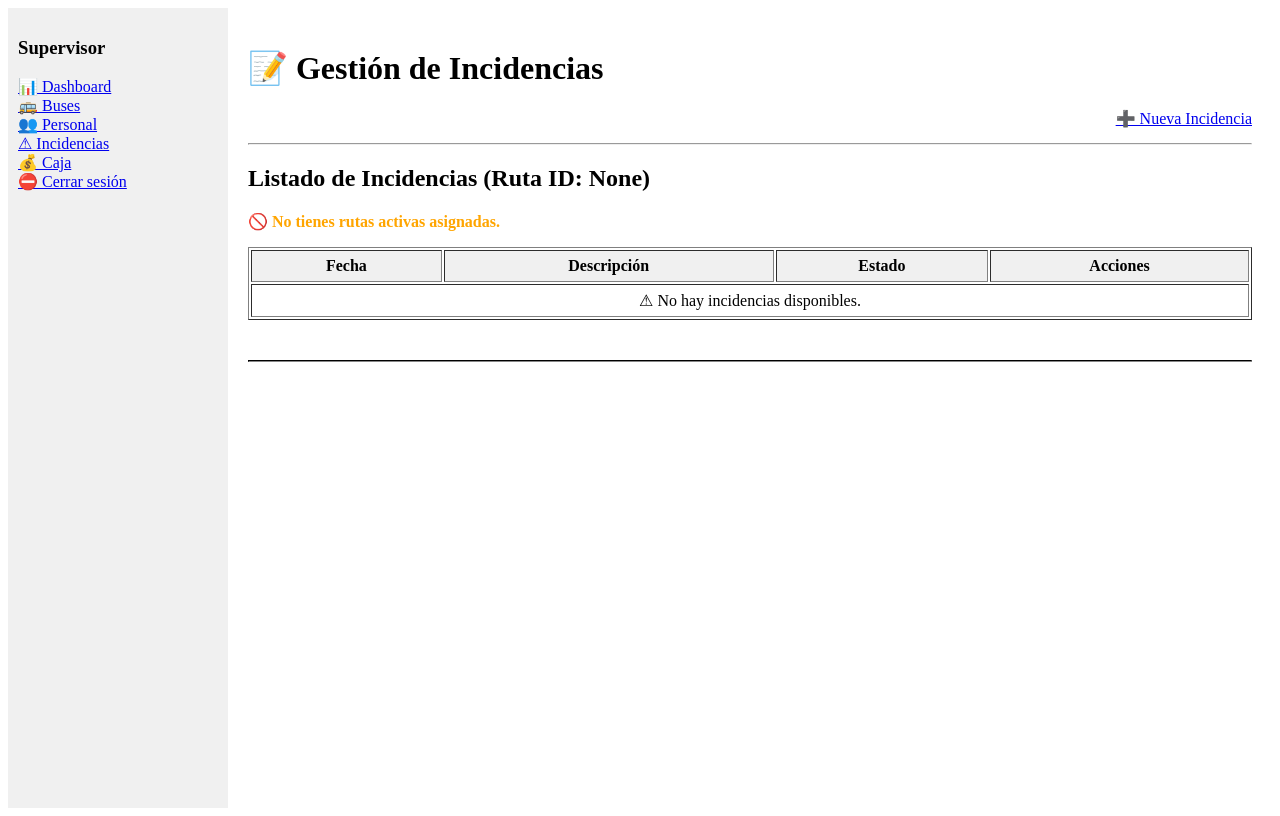
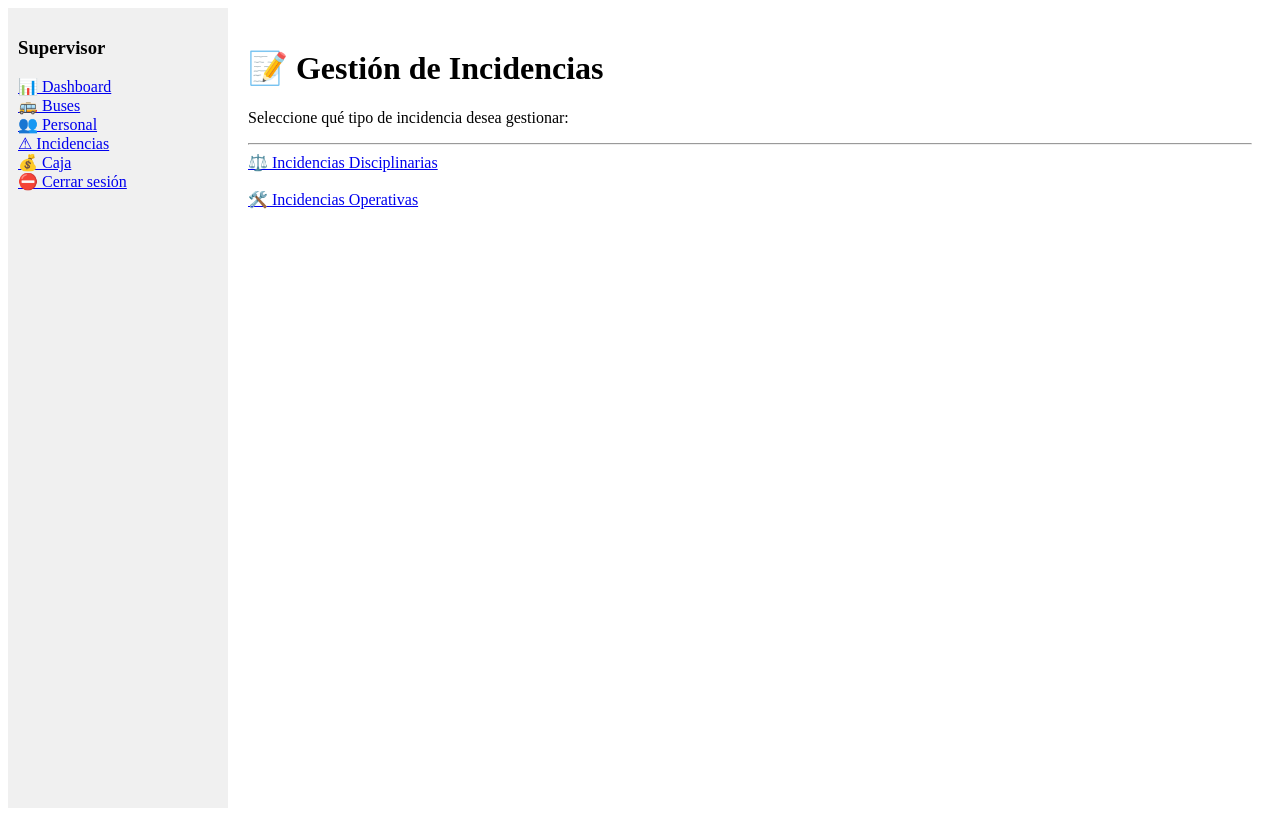
Before and after one commit to FerPonce42/BD-STELMAN-BUSES, a Flask app: page /panel/incidencias in a window 1280 px wide. Run offline with Flask 3, Linux system fonts and the light colour scheme; the visitor is signed in with stand-in values (Sample User, id 1); data that the repository does not hold is empty; some libraries are stand-ins or nearby versions.

Commit message:
separar tipos de incidencia

```diff
--- a/app.py
+++ b/app.py
@@ -735,19 +735,27 @@ def actualizar_personal_cobrador():
     return redirect(url_for("panel_personal_cobradores"))
 
 
-#####
-# =====================================================
-# PANEL INCIDENCIAS
-# =====================================================
-@app.route("/panel/incidencias")
+# =============================================
+# PANEL GENERAL DE INCIDENCIAS
+# =============================================
+@app.route("/panel/incidencias", methods=['GET'])
 def panel_incidencias():
+    if 'usuario' not in session:
+        return redirect(url_for('login'))
+    return render_template("privado/incidencias.html")
+
+# =============================================
+# INCIDENCIAS DISCIPLINARIAS
+# =============================================
+@app.route("/panel/incidencias/disciplinarias", methods=['GET'])
+def panel_incidencias_disciplinarias():
     if 'usuario' not in session:
         return redirect(url_for('login'))
 
     cursor = mysql.connection.cursor()
     id_supervisor = session['id']
 
-    # Obtener ruta activa del supervisor
+    # Detectar ruta activa del supervisor
     cursor.execute("""
         SELECT id_ruta
         FROM supervisor_ruta
@@ -756,82 +764,39 @@ def panel_incidencias():
     row = cursor.fetchone()
     id_ruta = row['id_ruta'] if row else None
 
-    incidencias = []
-    editar_incidencia = None
+    # Obtener incidencias disciplinarias
+    if id_ruta:
+        cursor.execute("""
+            SELECT i.id_incidencia, i.fecha, i.descripcion, i.estado,
+                   id.tipo_disciplinaria, id.sancion
+            FROM incidencia i
+            JOIN incidencia_disciplinaria id ON i.id_incidencia=id.id_incidencia
+            -- Se pueden filtrar por empleados asignados a la ruta si aplica
+            ORDER BY i.fecha DESC
+        """)
+    else:
+        # Si no tiene ruta, mostrar todas o ninguna según política
+        cursor.execute("""
+            SELECT i.id_incidencia, i.fecha, i.descripcion, i.estado,
+                   id.tipo_disciplinaria, id.sancion
+            FROM incidencia i
+            JOIN incidencia_disciplinaria id ON i.id_incidencia=id.id_incidencia
+            ORDER BY i.fecha DESC
+        """)
+    incidencias = cursor.fetchall()
+    cursor.close()
 
-    if id_ruta:
-        # Traer solo incidencias asociadas a buses de la ruta del supervisor
-        cursor.execute("""
-            SELECT i.*
-            FROM incidencia i
-            JOIN bus_ruta br ON br.id_ruta = %s
-            JOIN bus b ON b.id_bus = br.id_bus
-            JOIN mantenimiento m ON m.id_bus = b.id_bus
-            WHERE i.id_incidencia = m.id_mantenimiento
-        """, (id_ruta,))
-        incidencias = cursor.fetchall()
+    return render_template("privado/incidencias_disciplinarias.html",
+                           incidencias=incidencias,
+                           id_ruta=id_ruta)
 
-    # Editar incidencia
-    if "editar" in request.args:
-        id_incidencia = request.args["editar"]
-        cursor.execute("SELECT * FROM incidencia WHERE id_incidencia=%s", (id_incidencia,))
-        editar_incidencia = cursor.fetchone()
-        # Verificar que pertenece a la ruta del supervisor
-        if id_ruta:
-            cursor.execute("""
-                SELECT 1
-                FROM bus_ruta br
-                JOIN bus b ON br.id_ruta=%s AND br.id_bus=b.id_bus
-                JOIN mantenimiento m ON m.id_bus=b.id_bus AND m.id_mantenimiento=%s
-            """, (id_ruta, id_incidencia))
-            if not cursor.fetchone():
-                flash("❌ No tienes permiso para editar esta incidencia.", "danger")
-                editar_incidencia = None
-        else:
-            flash("❌ No tienes rutas activas.", "danger")
-            editar_incidencia = None
-
-    # Eliminar incidencia
-    if "eliminar" in request.args:
-        id_incidencia = request.args["eliminar"]
-        try:
-            mysql.connection.begin()
-            # Verificar permisos
-            permitido = False
-            if id_ruta:
-                cursor.execute("""
-                    SELECT 1
-                    FROM bus_ruta br
-                    JOIN bus b ON br.id_ruta=%s AND br.id_bus=b.id_bus
-                    JOIN mantenimiento m ON m.id_bus=b.id_bus AND m.id_mantenimiento=%s
-                """, (id_ruta, id_incidencia))
-                permitido = bool(cursor.fetchone())
-            if not permitido:
-                flash("❌ No tienes permiso para eliminar esta incidencia.", "danger")
-            else:
-                cursor.execute("DELETE FROM incidencia WHERE id_incidencia=%s", (id_incidencia,))
-                mysql.connection.commit()
-                flash("✔ Incidencia eliminada.", "success")
-        except Exception as e:
-            mysql.connection.rollback()
-            flash(f"❌ Error: {str(e)}", "danger")
-        return redirect(url_for("panel_incidencias"))
-
-    cursor.close()
-    return render_template("privado/incidencias.html",
-                           incidencias=incidencias,
-                           id_ruta=id_ruta,
-                           editar_incidencia=editar_incidencia)
-
-
-@app.route("/registrar_incidencia", methods=['POST'])
-def registrar_incidencia():
-    if 'usuario' not in session:
-        return redirect(url_for('login'))
-
+# Crear nueva incidencia disciplinaria
+@app.route("/registrar_incidencia_disciplinaria", methods=['POST'])
+def registrar_incidencia_disciplinaria():
     cursor = mysql.connection.cursor()
     try:
         mysql.connection.begin()
+
         cursor.execute("""
             INSERT INTO incidencia(fecha, descripcion, estado)
             VALUES (%s, %s, %s)
@@ -840,57 +805,137 @@ def registrar_incidencia():
             request.form["descripcion"],
             request.form["estado"]
         ))
+        id_incidencia = cursor.lastrowid
+
+        cursor.execute("""
+            INSERT INTO incidencia_disciplinaria(id_incidencia, tipo_disciplinaria, sancion)
+            VALUES (%s, %s, %s)
+        """, (
+            id_incidencia,
+            request.form["tipo_disciplinaria"],
+            request.form["sancion"]
+        ))
+
         mysql.connection.commit()
-        flash("✔ Incidencia registrada.", "success")
+        flash("✔ Incidencia disciplinaria registrada.", "success")
     except Exception as e:
         mysql.connection.rollback()
         flash(f"❌ Error: {str(e)}", "danger")
     cursor.close()
-    return redirect(url_for("panel_incidencias"))
+    return redirect(url_for("panel_incidencias_disciplinarias"))
 
+# Eliminar incidencia disciplinaria
+@app.route("/eliminar_incidencia_disciplinaria/<int:id_incidencia>", methods=['GET'])
+def eliminar_incidencia_disciplinaria(id_incidencia):
+    cursor = mysql.connection.cursor()
+    try:
+        mysql.connection.begin()
+        cursor.execute("DELETE FROM incidencia_disciplinaria WHERE id_incidencia=%s", (id_incidencia,))
+        cursor.execute("DELETE FROM incidencia WHERE id_incidencia=%s", (id_incidencia,))
+        mysql.connection.commit()
+        flash("✔ Incidencia disciplinaria eliminada.", "success")
+    except Exception as e:
+        mysql.connection.rollback()
+        flash(f"❌ Error: {str(e)}", "danger")
+    cursor.close()
+    return redirect(url_for("panel_incidencias_disciplinarias"))
 
-@app.route("/actualizar_incidencia", methods=['POST'])
-def actualizar_incidencia():
+# =============================================
+# INCIDENCIAS OPERATIVAS
+# =============================================
+@app.route("/panel/incidencias/operativas", methods=['GET'])
+def panel_incidencias_operativas():
     if 'usuario' not in session:
         return redirect(url_for('login'))
 
     cursor = mysql.connection.cursor()
-    id_incidencia = request.form["id_incidencia"]
     id_supervisor = session['id']
 
-    # Validar que la incidencia pertenece a una ruta del supervisor
+    # Detectar ruta activa del supervisor
     cursor.execute("""
-        SELECT br.id_ruta
-        FROM bus_ruta br
-        JOIN bus b ON br.id_bus=b.id_bus
-        JOIN mantenimiento m ON m.id_bus=b.id_bus
-        WHERE m.id_mantenimiento=%s AND br.fecha_desasignacion IS NULL
-    """, (id_incidencia,))
+        SELECT id_ruta
+        FROM supervisor_ruta
+        WHERE id_empleado=%s AND fecha_fin IS NULL
+    """, (id_supervisor,))
     row = cursor.fetchone()
-    if not row:
-        flash("❌ No tienes permiso para actualizar esta incidencia.", "danger")
-        cursor.close()
-        return redirect(url_for("panel_incidencias"))
+    id_ruta = row['id_ruta'] if row else None
 
+    # Obtener incidencias operativas
+    if id_ruta:
+        cursor.execute("""
+            SELECT i.id_incidencia, i.fecha, i.descripcion, i.estado,
+                   io.gravedad, io.costo, io.requiere_seguro
+            FROM incidencia i
+            JOIN incidencia_operativa io ON i.id_incidencia=io.id_incidencia
+            -- Se pueden filtrar por buses asignados a la ruta si aplica
+            ORDER BY i.fecha DESC
+        """)
+    else:
+        cursor.execute("""
+            SELECT i.id_incidencia, i.fecha, i.descripcion, i.estado,
+                   io.gravedad, io.costo, io.requiere_seguro
+            FROM incidencia i
+            JOIN incidencia_operativa io ON i.id_incidencia=io.id_incidencia
+            ORDER BY i.fecha DESC
+        """)
+    incidencias = cursor.fetchall()
+    cursor.close()
+
+    return render_template("privado/incidencias_operativas.html",
+                           incidencias=incidencias,
+                           id_ruta=id_ruta)
+
+# Crear nueva incidencia operativa
+@app.route("/registrar_incidencia_operativa", methods=['POST'])
+def registrar_incidencia_operativa():
+    cursor = mysql.connection.cursor()
     try:
         mysql.connection.begin()
+
         cursor.execute("""
-            UPDATE incidencia
-            SET fecha=%s, descripcion=%s, estado=%s
-            WHERE id_incidencia=%s
+            INSERT INTO incidencia(fecha, descripcion, estado)
+            VALUES (%s, %s, %s)
         """, (
             request.form["fecha"],
             request.form["descripcion"],
-            request.form["estado"],
-            id_incidencia
+            request.form["estado"]
         ))
+        id_incidencia = cursor.lastrowid
+
+        cursor.execute("""
+            INSERT INTO incidencia_operativa(id_incidencia, gravedad, costo, requiere_seguro)
+            VALUES (%s, %s, %s, %s)
+        """, (
+            id_incidencia,
+            request.form["gravedad"],
+            request.form["costo"],
+            1 if request.form.get("requiere_seguro") else 0
+        ))
+
         mysql.connection.commit()
-        flash("✔ Incidencia actualizada.", "success")
+        flash("✔ Incidencia operativa registrada.", "success")
     except Exception as e:
         mysql.connection.rollback()
         flash(f"❌ Error: {str(e)}", "danger")
     cursor.close()
-    return redirect(url_for("panel_incidencias"))
+    return redirect(url_for("panel_incidencias_operativas"))
+
+# Eliminar incidencia operativa
+@app.route("/eliminar_incidencia_operativa/<int:id_incidencia>", methods=['GET'])
+def eliminar_incidencia_operativa(id_incidencia):
+    cursor = mysql.connection.cursor()
+    try:
+        mysql.connection.begin()
+        cursor.execute("DELETE FROM incidencia_operativa WHERE id_incidencia=%s", (id_incidencia,))
+        cursor.execute("DELETE FROM incidencia WHERE id_incidencia=%s", (id_incidencia,))
+        mysql.connection.commit()
+        flash("✔ Incidencia operativa eliminada.", "success")
+    except Exception as e:
+        mysql.connection.rollback()
+        flash(f"❌ Error: {str(e)}", "danger")
+    cursor.close()
+    return redirect(url_for("panel_incidencias_operativas"))
+
 
 
 
--- a/templates/privado/incidencias.html
+++ b/templates/privado/incidencias.html
@@ -1,112 +1,26 @@
 {% extends 'privado/base.html' %}
 
-{% block title %}Incidencias | Stelman{% endblock %}
+{% block title %}Gestión de Incidencias | Stelman{% endblock %}
 
 {% block content %}
 
 <h1>📝 Gestión de Incidencias</h1>
-
-{% with messages = get_flashed_messages(with_categories=true) %}
-    {% if messages %}
-        {% for category, message in messages %}
-            <div class="alert alert-{{ category }}">{{ message }}</div>
-        {% endfor %}
-    {% endif %}
-{% endwith %}
-
-<section style="display: flex; justify-content: flex-end; margin-bottom: 15px;">
-    <a href="{{ url_for('panel_incidencias', nuevo_incidencia='true') }}#modal-nueva" class="btn btn-primary">
-        ➕ Nueva Incidencia
-    </a>
-</section>
+<p>Seleccione qué tipo de incidencia desea gestionar:</p>
 
 <hr>
 
 <section>
-    <h2>Listado de Incidencias (Ruta ID: {{ id_ruta | default('N/A') }})</h2>
-
-    {% if not id_ruta %}
-        <p style="color: orange; font-weight: bold;">🚫 No tienes rutas activas asignadas.</p>
-    {% endif %}
-
-    <table border="1" width="100%" cellpadding="6">
-        <tr style="background: #f0f0f0;">
-            <th>Fecha</th>
-            <th>Descripción</th>
-            <th>Estado</th>
-            <th>Acciones</th>
-        </tr>
-
-        {% for inc in incidencias %}
-        <tr>
-            <td>{{ inc.fecha }}</td>
-            <td>{{ inc.descripcion }}</td>
-            <td>{{ inc.estado }}</td>
-            <td style="text-align:right;">
-                <a href="{{ url_for('panel_incidencias', editar=inc.id_incidencia) }}#modal-editar" class="btn-sm">✏️ Editar</a>
-                <a href="{{ url_for('panel_incidencias', eliminar=inc.id_incidencia) }}" class="btn-sm btn-warning"
-                   onclick="return confirm('¿Seguro de eliminar esta incidencia?')">🗑️ Eliminar</a>
-            </td>
-        </tr>
-        {% else %}
-        <tr>
-            <td colspan="4" style="text-align:center;">⚠ No hay incidencias disponibles.</td>
-        </tr>
-        {% endfor %}
-    </table>
+    <a href="{{ url_for('panel_incidencias_disciplinarias') }}" class="btn btn-primary">
+        ⚖️ Incidencias Disciplinarias
+    </a>
 </section>
 
-<hr style="margin-top: 40px; border-color: #333;">
+<br>
 
-{# ===================== NUEVA INCIDENCIA ===================== #}
-{% if 'nuevo_incidencia' in request.args %}
-<div id="modal-nueva" style="border:2px solid green;padding:20px;">
-    <h2>➕ Registrar Nueva Incidencia</h2>
-    <form method="post" action="{{ url_for('registrar_incidencia') }}">
-
-        <label>Fecha</label>
-        <input type="date" name="fecha" required>
-
-        <label>Descripción</label>
-        <textarea name="descripcion" required></textarea>
-
-        <label>Estado</label>
-        <select name="estado" required>
-            <option value="Abierta">Abierta</option>
-            <option value="Cerrada">Cerrada</option>
-        </select>
-
-        <br><br>
-        <button type="submit">Guardar</button>
-        <a href="{{ url_for('panel_incidencias') }}" class="btn-sm">Cancelar</a>
-    </form>
-</div>
-{% endif %}
-
-{# ===================== EDITAR INCIDENCIA ===================== #}
-{% if editar_incidencia %}
-<div id="modal-editar" style="border:2px solid orange;padding:20px;">
-    <h2>✏️ Editar Incidencia</h2>
-    <form method="post" action="{{ url_for('actualizar_incidencia') }}">
-        <input type="hidden" name="id_incidencia" value="{{ editar_incidencia.id_incidencia }}">
-
-        <label>Fecha</label>
-        <input type="date" name="fecha" value="{{ editar_incidencia.fecha }}" required>
-
-        <label>Descripción</label>
-        <textarea name="descripcion" required>{{ editar_incidencia.descripcion }}</textarea>
-
-        <label>Estado</label>
-        <select name="estado" required>
-            <option value="Abierta" {% if editar_incidencia.estado=='Abierta' %} selected {% endif %}>Abierta</option>
-            <option value="Cerrada" {% if editar_incidencia.estado=='Cerrada' %} selected {% endif %}>Cerrada</option>
-        </select>
-
-        <br><br>
-        <button type="submit">Actualizar</button>
-        <a href="{{ url_for('panel_incidencias') }}" class="btn-sm">Cancelar</a>
-    </form>
-</div>
-{% endif %}
+<section>
+    <a href="{{ url_for('panel_incidencias_operativas') }}" class="btn btn-secondary">
+        🛠️ Incidencias Operativas
+    </a>
+</section>
 
 {% endblock %}
```
Also changed, not shown: templates/privado/incidencias_disciplinarias.html (added, +59 -0 lines), templates/privado/incidencias_operativas.html (added, +59 -0 lines).
